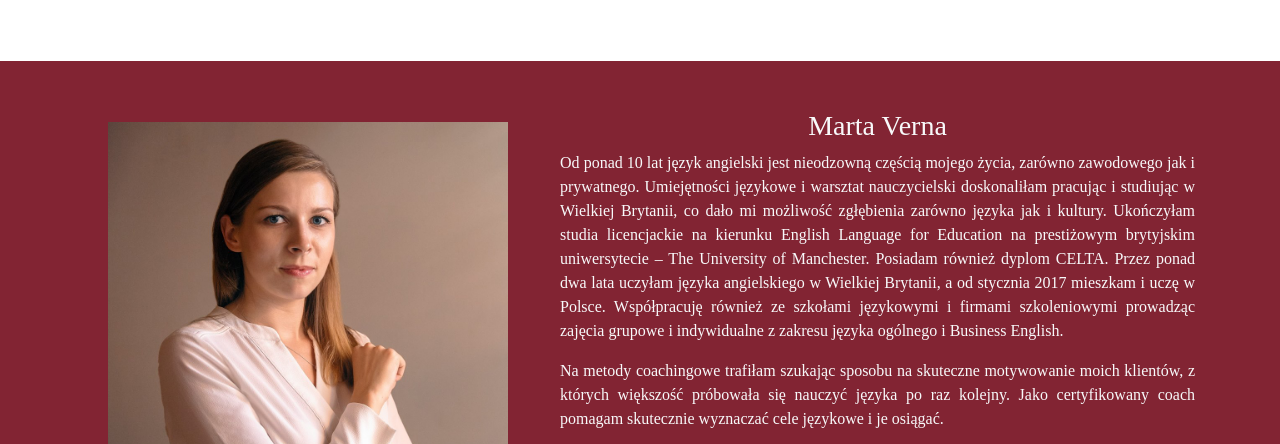
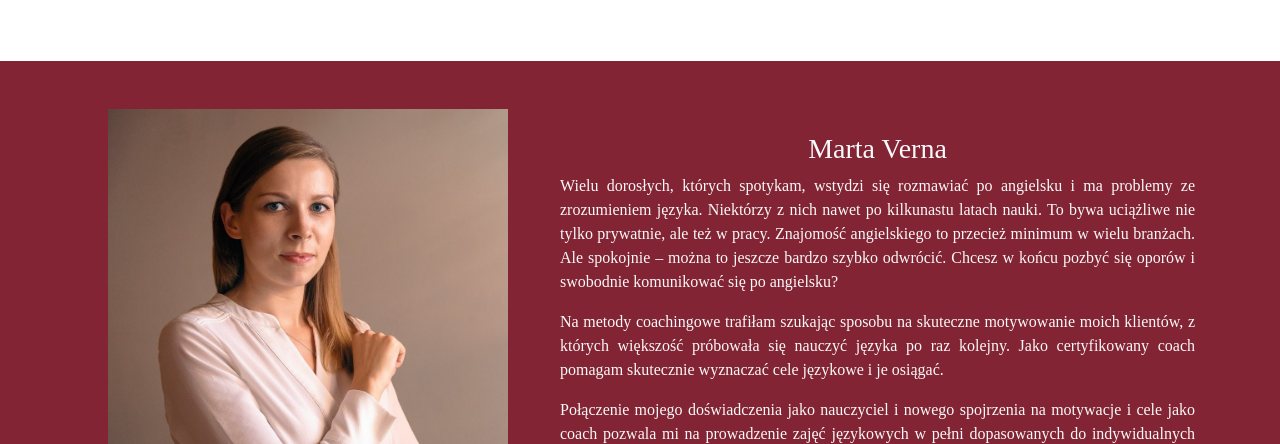
Before and after one commit to martaverna/martaverna.github.io, a plain HTML site: page index.html in a window 1280 px wide. Shown: the part 339-783 px from the top of the page. Drawn offline with nearby package versions, Linux system fonts and the light colour scheme; a web font is replaced by a local one.

Commit message:
update text

```diff
--- a/index.html
+++ b/index.html
@@ -67,23 +67,11 @@
 
                         <section class="col-lg-7 text-light">
                             <h3 class="layout-title">Marta Verna</h3>
-                            <p class="layout-text text-justify">Od ponad 10 lat język angielski jest nieodzowną
-                                częścią
-                                mojego życia,
-                                zarówno zawodowego jak i prywatnego. Umiejętności językowe i warsztat nauczycielski
-                                doskonaliłam pracując i studiując w Wielkiej Brytanii, co dało mi możliwość
-                                zgłębienia
-                                zarówno języka jak i kultury. Ukończyłam studia licencjackie na kierunku English
-                                Language
-                                for Education na prestiżowym brytyjskim uniwersytecie – The University of
-                                Manchester.
-                                Posiadam również dyplom CELTA. Przez ponad dwa lata uczyłam języka angielskiego w
-                                Wielkiej
-                                Brytanii, a od stycznia 2017 mieszkam i uczę w Polsce. Współpracuję również ze
-                                szkołami
-                                językowymi i firmami szkoleniowymi prowadząc zajęcia grupowe i indywidualne z
-                                zakresu
-                                języka ogólnego i Business English.
+                            <p class="layout-text text-justify">Wielu dorosłych, których spotykam, wstydzi się rozmawiać po angielsku i ma problemy ze
+                                zrozumieniem języka. Niektórzy z nich nawet po kilkunastu latach nauki. To bywa uciążliwe
+                                nie tylko prywatnie, ale też w pracy. Znajomość angielskiego to przecież minimum w wielu
+                                branżach. Ale spokojnie – można to jeszcze bardzo szybko odwrócić. Chcesz w końcu pozbyć
+                                się oporów i swobodnie komunikować się po angielsku?
                             </p>
                             <p class="layout-text text-justify">
                                 Na metody coachingowe trafiłam szukając sposobu na skuteczne motywowanie moich
```
